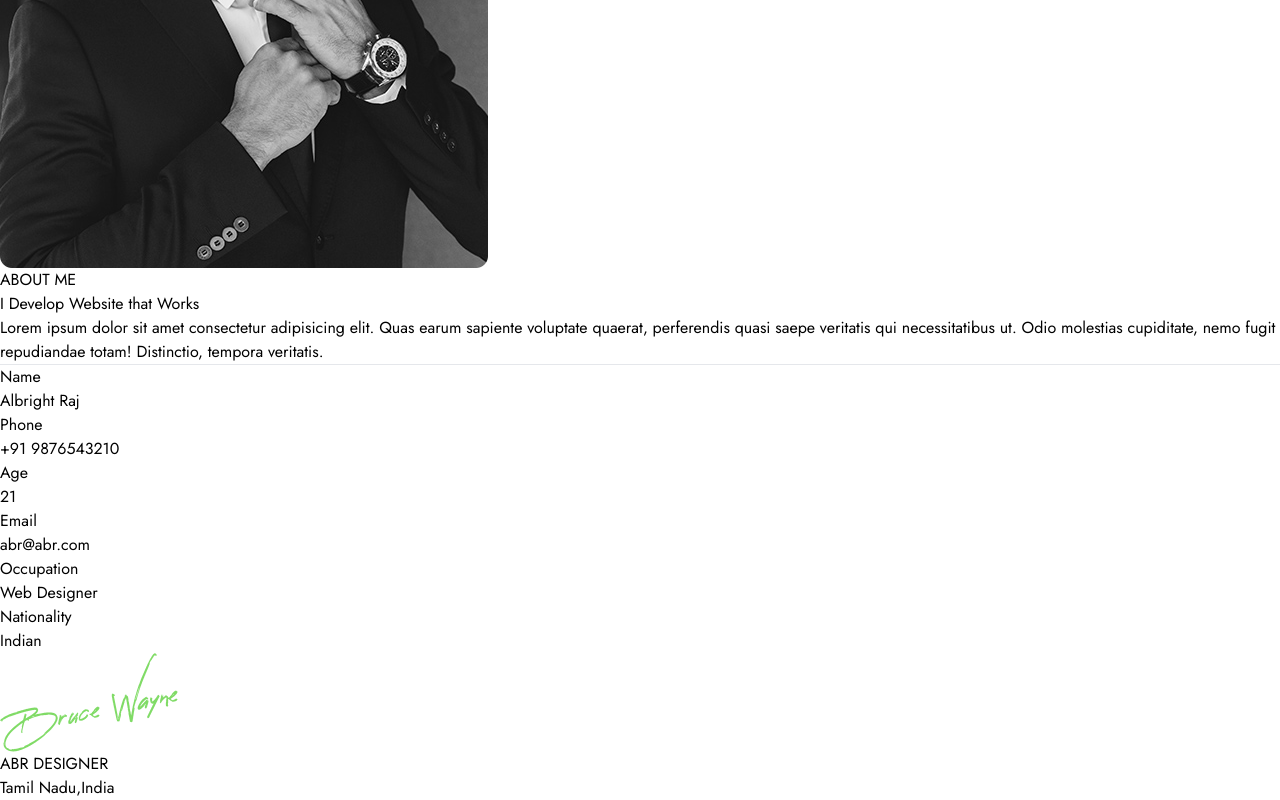
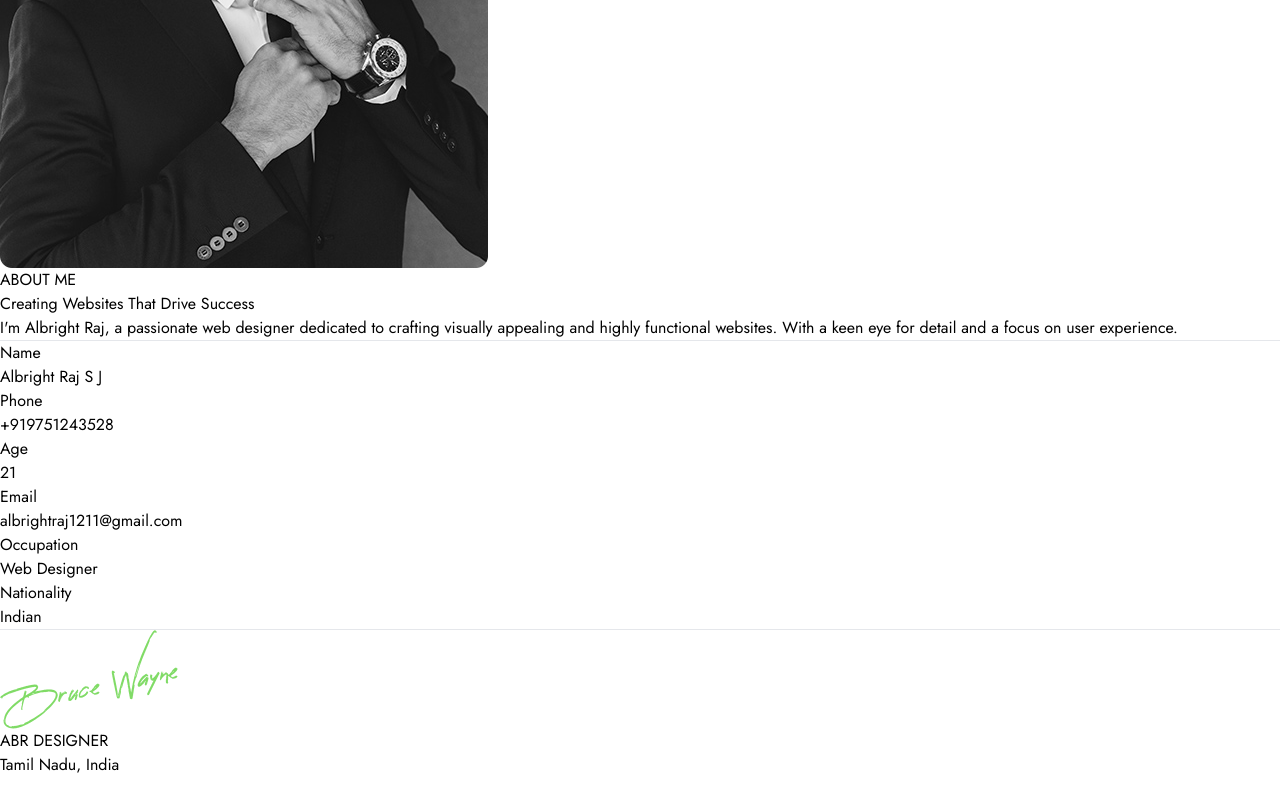
Before and after one commit to albrightraj2021/personal-website, a React (Vite) app: page / in a window 1280 px wide. Shown: the part 1756-2556 px from the top of the page. After the commit the page ends 2533 px from the top, so only its background shows below. Built offline with nearby package versions, Linux system fonts and the light colour scheme.

Commit message:
refactor: Update About page layout and content

```diff
--- a/src/About.jsx
+++ b/src/About.jsx
@@ -1,48 +1,49 @@
-import AboutImg from './assets/img/about-img.jpg'
-import Signature from './assets/img/signature.png'
+import AboutImg from './assets/img/about-img.jpg';
+import Signature from './assets/img/signature.png';
+
 export default function About() {
- return(
+  return (
     <>
-    <div id="about">
-    <div >
-     <div >
-        <img src={AboutImg} alt="about" />
-     </div>
-    <div >
-        <span class="head">ABOUT ME</span>
-        <h2>I Develop Website that Works</h2>
-        <p>Lorem ipsum dolor sit amet consectetur adipisicing elit. Quas earum sapiente voluptate quaerat, perferendis quasi saepe veritatis qui necessitatibus ut. Odio molestias cupiditate, nemo fugit repudiandae totam! Distinctio, tempora veritatis.</p>
-        <hr />
-        <div >
-            <div ><span>Name</span></div>
-            <div >Albright Raj</div>
-            <div ><span>Phone</span></div>
-            <div >+91 9876543210</div>
-            <div ><span>Age</span></div>
-            <div >21</div>
-            <div ><span>Email</span></div>
-            <div >abr@abr.com</div>
-            <div ><span>Occupation</span></div>
-            <div >Web Designer</div>
-            <div ><span>Nationality</span></div>
-            <div >Indian</div>
+      <div id="About">
+        <div className='xl:flex flex-1'>
+          <div className='xl:w-9/12 xl:ml-14 my-18 mt-24 mb-14 w-5/6 ml-8 mx-0'>
+            <img src={AboutImg} alt="about" className='xl:w-auto' />
           </div>
+          <div className='xl:mt-32 mr-12'>
+            <p className='xl:text-4xl font-semibold text-3xl ml-7'>ABOUT ME</p>
+            <p className='text-3xl font-semibold text-cyan-800 mt-4 pl-7'>Creating Websites That Drive Success</p>
+            <p className='mt-4 xl:ml-6  ml-8 text-xl'>
+            I'm Albright Raj, a passionate web designer dedicated to crafting visually appealing and highly functional websites. With a keen eye for detail and a focus on user experience.
 
-          <div >
-            <div>
-                 <img src={Signature} alt="about-img"/>
+            </p>
+            <hr className='h-px border-1 dark:bg-gray-700 mt-4 ml-6' />
+            <div className='grid xl:grid-cols-4 pt-5 pl-4 grid-cols-2 ml-6 gap-x-0 break-all'>
+              <div className='font-medium text-2xl p-2 py-4'>Name</div>
+              <div className='text-xl p-2 py-4'>Albright Raj S J</div>
+              <div className='font-medium text-2xl p-2 py-4'>Phone</div>
+              <div className='text-xl p-2 py-4'>+919751243528</div>
+              <div className='font-medium text-2xl p-2 py-4'>Age</div>
+              <div className='text-xl p-2 py-4'>21</div>
+              <div className='font-medium text-2xl p-2 py-4'>Email</div>
+              <div className='text-xl p-2 py-4 '>albrightraj1211@gmail.com</div>
+              <div className='font-medium text-2xl p-2 py-4'>Occupation</div>
+              <div className='text-xl p-2 py-4'>Web Designer</div>
+              <div className='font-medium text-2xl p-2 py-4'>Nationality</div>
+              <div className='text-xl p-2 py-4'>Indian</div>
             </div>
-
-            <div>
-                <div >ABR DESIGNER</div>
-            <div >Tamil Nadu,India</div>
+            <hr className='border-1 dark:bg-gray-700 mt-4 ml-6' />
+            <div className='flex xl:mt-10 align-middle gap-10 w-5/6 mt-5 pl-8'>
+              <div>
+                <img src={Signature} alt="signature" />
+              </div>
+              <div className='xl:flex flex-1 gap-3 xl:pl-24 py-2'>
+                <div className='xl:mt-12 text-xl'>ABR DESIGNER</div>
+                <div className='xl:mt-12 pt-1 text-gray-500'>Tamil Nadu, India</div>
+              </div>
             </div>
-
           </div>
-</div>
-</div>
-</div>
-
+        </div>
+      </div>
     </>
- )
+  );
 }
--- a/src/Header.jsx
+++ b/src/Header.jsx
@@ -1,7 +1,7 @@
 export default function Header() {
   return(
       <>
-      <div className="flex justify-between py-4 bg-zinc-800 font-medium pl-3 text-zinc-50 text-xl fixed top-0 left-0 right-0 w-full">
+      <div className="flex justify-between xl:py-5 py-5 bg-zinc-800 font-medium pl-3 text-zinc-50 xl:text-2xl text-xl fixed top-0 left-0 right-0 w-full">
           <div>
               ABR
           </div>
--- a/src/home.jsx
+++ b/src/home.jsx
@@ -4,7 +4,7 @@ export default function Home() {
     return (
         <>
             <div className="bg-cyan-950 flex flex-col items-center justify-center pt-12 overflow-hidden  flex-wrap " id="Home">
-                <div className="flex flex-col xl:flex-row items-center justify-center w-full pt-10 xl:pt-4">
+                <div className="flex flex-col xl:flex-row items-center justify-center w-full pt-10 xl:pt-6">
                     <div className="text-center  w-full pt-4 xl:w-1/2 xl:mb-8 pb-10">
                         <p className="text-blue-200 text-4xl font-semibold xl:text-6xl mt-3 xl:pb-2">Hello, I'm</p>
                         <p className="text-white text-5xl xl:text-7xl mt-7 p-1 font-bold  xl:pb-5">Albright Raj</p>
```
